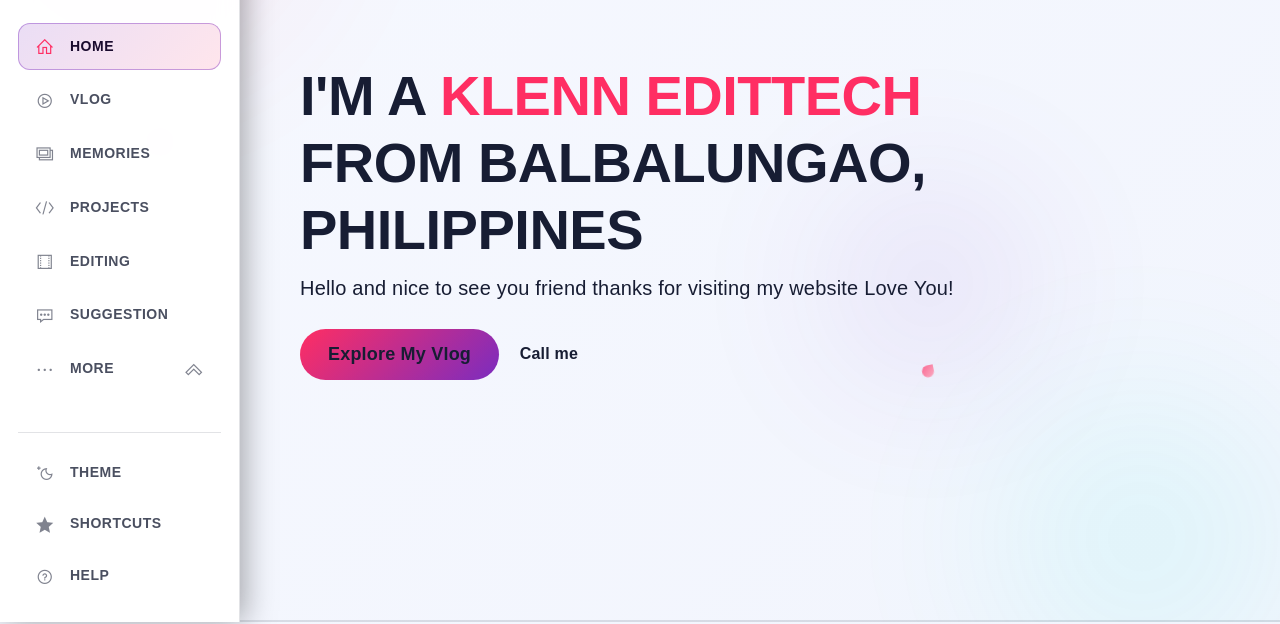
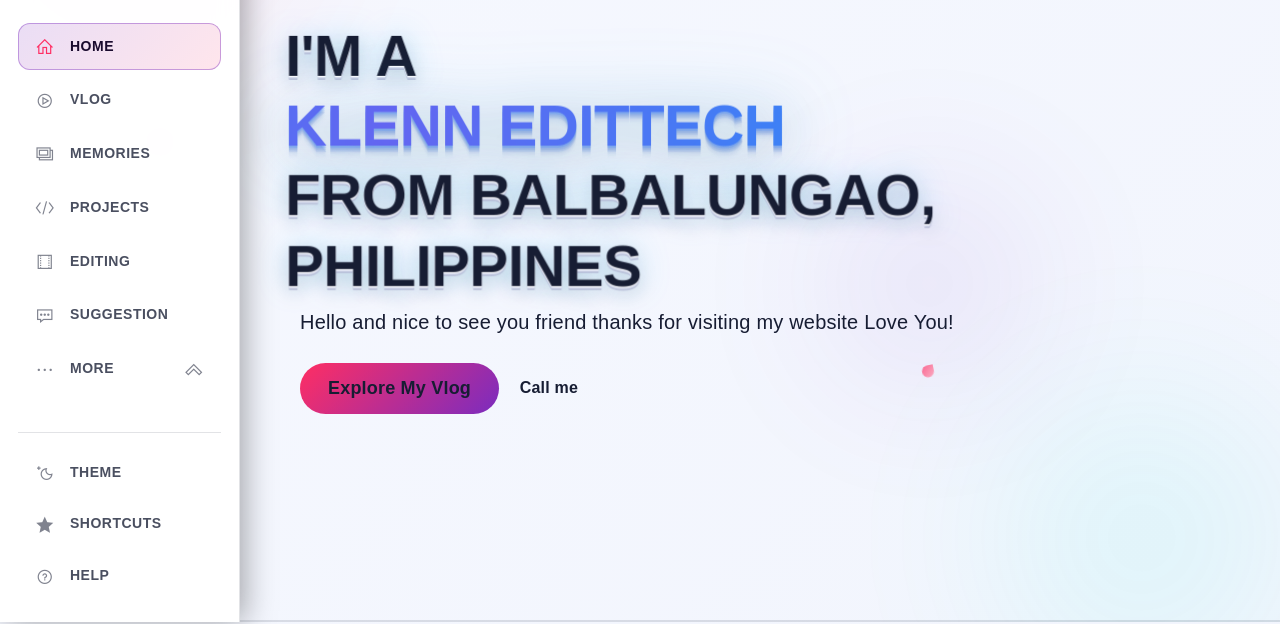
Before and after one commit to sanguirIS/Pahimna, a website: page Klenn.html in a window 1280 px wide. Shown: the part 178-802 px from the top of the page. Drawn offline with Linux system fonts and the light colour scheme; a web font is replaced by a local one.

Commit message:
feat: 3D hero headings on Klenn.html and blue gradient theme

```diff
--- a/JavaScript/babagi.js
+++ b/JavaScript/babagi.js
@@ -192,3 +192,42 @@ document.addEventListener('DOMContentLoaded', function () {
 
   });
 });
+
+// Modern 3D tilt for the hero title (Klenn.html): rotate the stacked lines in
+// 3D space following the mouse, then settle back flat on mouse leave.
+document.addEventListener('DOMContentLoaded', function () {
+  const title = document.querySelector('.hero-title');
+  const inner = document.querySelector('.hero-title-inner');
+  if (!title || !inner) return;
+
+  let reduceMotion = false;
+  try {
+    reduceMotion = window.matchMedia('(prefers-reduced-motion: reduce)').matches;
+  } catch (e) { /* matchMedia unavailable */ }
+
+  let rafId = null;
+
+  title.addEventListener('mousemove', (e) => {
+    if (reduceMotion) return;
+    if (rafId) cancelAnimationFrame(rafId);
+    // Track the cursor immediately: disable the CSS transition while moving so
+    // the tilt does not lag behind the pointer, and re-enable it on leave so
+    // the settle-back is eased.
+    inner.style.transition = 'none';
+    rafId = requestAnimationFrame(() => {
+      const rect = title.getBoundingClientRect();
+      if (rect.width === 0 || rect.height === 0) return;
+      const px = (e.clientX - rect.left) / rect.width - 0.5; // -0.5 .. 0.5
+      const py = (e.clientY - rect.top) / rect.height - 0.5;
+      const rx = (-py * 14).toFixed(2); // tilt up / down
+      const ry = (px * 18).toFixed(2);  // tilt left / right
+      inner.style.transform = `rotateX(${rx}deg) rotateY(${ry}deg)`;
+    });
+  });
+
+  title.addEventListener('mouseleave', () => {
+    if (rafId) cancelAnimationFrame(rafId);
+    inner.style.transition = '';
+    inner.style.transform = '';
+  });
+});
--- a/Klenn.html
+++ b/Klenn.html
@@ -130,7 +130,13 @@ along with this program.  If not, see <https://www.gnu.org/licenses/>.
             <div class="container">
                 <div class="row">
                     <div class="col-lg-10">
-                        <h1 class="display-4 fw-bold" data-aos="fade-up">I'M A <span class="text-brand">Klenn EditTech</span> From Balbalungao, Philippines</h1>
+                        <h1 class="display-4 fw-bold hero-title" data-aos="fade-up">
+                            <span class="hero-title-inner">
+                                <span class="title-3d-line title-3d-name">I'M A</span>
+                                <span class="title-3d-line title-3d-gradient" data-text="Klenn EditTech">Klenn EditTech</span>
+                                <span class="title-3d-line title-3d-name">From Balbalungao, Philippines</span>
+                            </span>
+                        </h1>
                         <p class="lead mt-2 mb-4" data-aos="fade-up" data-aos-delay="300">Hello and nice to see you friend thanks for visiting my website Love You!</p>
                         <div data-aos="fade-up" data-aos-delay="600">
                             <a href="#vlog" class="btn btn-brand me-3">Explore My Vlog</a>
--- a/design/Ohjie.css
+++ b/design/Ohjie.css
@@ -888,3 +888,129 @@ body.sheet-open { overflow: hidden; }
     transition: background-color 0.45s ease, color 0.45s ease, border-color 0.45s ease, box-shadow 0.45s ease !important;
     transition-delay: 0 !important;
 }
+
+/* ===== Modern 3D hero type (Klenn.html) =====
+ * The hero heading is split into stacked lines: white extruded name lines and
+ * an animated flowing gradient brand line with 3D extrusion, a moving sheen,
+ * and a mouse-follow tilt (see babagi.js). Mirrors the info.html treatment. */
+.hero-title {
+    position: relative;
+    display: block;
+    perspective: 900px;
+    animation: hero-float 6s ease-in-out infinite;
+    will-change: transform;
+}
+
+.hero-title-inner {
+    display: block;
+    transform-style: preserve-3d;
+    transition: transform 0.18s ease-out;
+    will-change: transform;
+}
+
+.title-3d-line {
+    display: block;
+    transform: translateZ(34px);
+}
+
+/* White extruded lines */
+.title-3d-name {
+    color: #ffffff;
+    text-shadow:
+        0 1px 0 rgba(232, 232, 244, 0.9),
+        0 2px 0 rgba(205, 205, 226, 0.85),
+        0 3px 0 rgba(178, 178, 205, 0.8),
+        0 4px 0 rgba(150, 150, 184, 0.75),
+        0 8px 18px rgba(0, 0, 0, 0.55),
+        0 0 34px rgba(56, 189, 248, 0.28);
+}
+
+/* Animated flowing gradient brand line with 3D extrusion + shine sweep */
+.title-3d-gradient {
+    position: relative;
+    background: linear-gradient(100deg, #38bdf8 0%, #3b82f6 28%, #6366f1 52%, #3b82f6 76%, #38bdf8 100%);
+    background-size: 220% auto;
+    -webkit-background-clip: text;
+    background-clip: text;
+    color: transparent;
+    -webkit-text-fill-color: transparent;
+    animation: hero-gradient-flow 5s linear infinite;
+    filter:
+        drop-shadow(0 2px 0 rgba(59, 130, 246, 0.55))
+        drop-shadow(0 4px 0 rgba(49, 108, 216, 0.45))
+        drop-shadow(0 6px 0 rgba(41, 88, 190, 0.38))
+        drop-shadow(0 10px 24px rgba(0, 0, 0, 0.5))
+        drop-shadow(0 0 38px rgba(56, 189, 248, 0.4));
+}
+
+/* Sheen that sweeps across the gradient text */
+.title-3d-gradient::after {
+    content: attr(data-text);
+    position: absolute;
+    inset: 0;
+    background: linear-gradient(115deg, transparent 30%, rgba(255, 255, 255, 0.85) 50%, transparent 70%);
+    background-size: 250% 100%;
+    -webkit-background-clip: text;
+    background-clip: text;
+    color: transparent;
+    -webkit-text-fill-color: transparent;
+    animation: hero-shine 4s ease-in-out infinite;
+}
+
+@keyframes hero-float {
+    0%, 100% { transform: translateY(0); }
+    50% { transform: translateY(-9px); }
+}
+
+@keyframes hero-gradient-flow {
+    from { background-position: 0% center; }
+    to { background-position: 220% center; }
+}
+
+@keyframes hero-shine {
+    0% { background-position: 200% center; }
+    55%, 100% { background-position: -200% center; }
+}
+
+/* Light theme: swap the white extrusion for dark embossed text */
+[data-theme="light"] .title-3d-name {
+    color: #171d33;
+    text-shadow:
+        0 1px 0 rgba(255, 255, 255, 0.95),
+        0 2px 0 rgba(224, 228, 244, 0.9),
+        0 3px 0 rgba(198, 204, 226, 0.85),
+        0 4px 0 rgba(172, 178, 208, 0.8),
+        0 8px 18px rgba(23, 29, 51, 0.16),
+        0 0 30px rgba(56, 189, 248, 0.35);
+}
+
+[data-theme="light"] .title-3d-gradient {
+    filter:
+        drop-shadow(0 2px 0 rgba(59, 130, 246, 0.3))
+        drop-shadow(0 4px 0 rgba(49, 108, 216, 0.24))
+        drop-shadow(0 6px 0 rgba(41, 88, 190, 0.18))
+        drop-shadow(0 10px 24px rgba(23, 29, 51, 0.22))
+        drop-shadow(0 0 34px rgba(56, 189, 248, 0.3));
+}
+
+@media (prefers-reduced-motion: reduce) {
+    .hero-title,
+    .title-3d-gradient,
+    .title-3d-gradient::after {
+        animation: none;
+    }
+    .hero-title-inner {
+        transition: none;
+    }
+}
+
+/* Graceful fallback if text-clipped backgrounds are unsupported */
+@supports not ((-webkit-background-clip: text) or (background-clip: text)) {
+    .title-3d-gradient {
+        color: #3b82f6;
+        -webkit-text-fill-color: currentColor;
+    }
+    .title-3d-gradient::after {
+        display: none;
+    }
+}
--- a/design/port.css
+++ b/design/port.css
@@ -134,13 +134,13 @@ button,
     0 3px 0 rgba(178, 178, 205, 0.8),
     0 4px 0 rgba(150, 150, 184, 0.75),
     0 8px 18px rgba(0, 0, 0, 0.55),
-    0 0 34px rgba(0, 245, 212, 0.22);
+    0 0 34px rgba(56, 189, 248, 0.28);
 }
 
 /* Second line — animated flowing gradient with 3D extrusion + shine sweep */
 .title-3d-gradient {
   position: relative;
-  background: linear-gradient(100deg, #ff2e63 0%, #7b2cbf 28%, #00f5d4 52%, #7b2cbf 76%, #ff2e63 100%);
+  background: linear-gradient(100deg, #38bdf8 0%, #3b82f6 28%, #6366f1 52%, #3b82f6 76%, #38bdf8 100%);
   background-size: 220% auto;
   -webkit-background-clip: text;
   background-clip: text;
@@ -148,11 +148,11 @@ button,
   -webkit-text-fill-color: transparent;
   animation: hero-gradient-flow 5s linear infinite;
   filter:
-    drop-shadow(0 2px 0 rgba(123, 44, 191, 0.55))
-    drop-shadow(0 4px 0 rgba(100, 30, 165, 0.45))
-    drop-shadow(0 6px 0 rgba(78, 20, 132, 0.38))
+    drop-shadow(0 2px 0 rgba(59, 130, 246, 0.55))
+    drop-shadow(0 4px 0 rgba(49, 108, 216, 0.45))
+    drop-shadow(0 6px 0 rgba(41, 88, 190, 0.38))
     drop-shadow(0 10px 24px rgba(0, 0, 0, 0.5))
-    drop-shadow(0 0 38px rgba(255, 46, 99, 0.35));
+    drop-shadow(0 0 38px rgba(56, 189, 248, 0.4));
 }
 
 /* Sheen that sweeps across the gradient text */
@@ -199,7 +199,7 @@ button,
  * surname as solid brand purple instead of a broken gradient box. */
 @supports not ((-webkit-background-clip: text) or (background-clip: text)) {
   .title-3d-gradient {
-    color: #7b2cbf;
+    color: #3b82f6;
     -webkit-text-fill-color: currentColor;
   }
   .title-3d-gradient::after {
```
